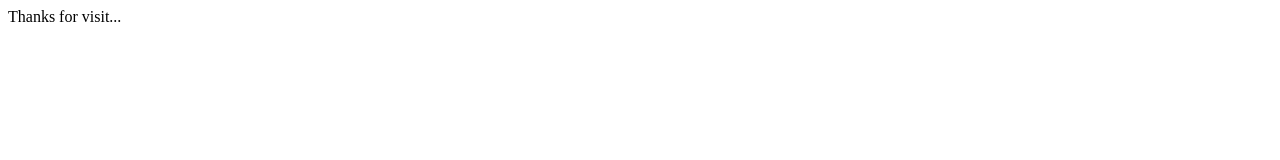
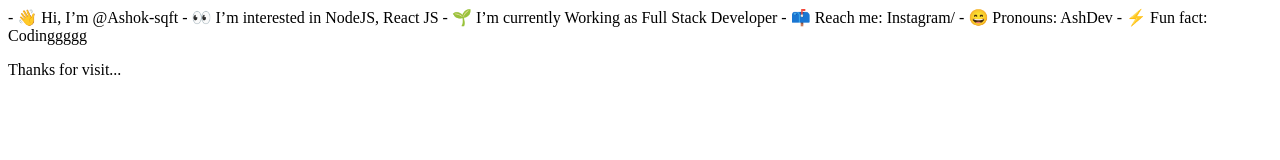
Before and after one commit to Ashok-sqft/ashok-sqft.github.com, a plain HTML site: page index.html in a window 1280 px wide. Drawn offline with Linux system fonts and the light colour scheme.

Commit message:
Update index.html

```diff
--- a/index.html
+++ b/index.html
@@ -1 +1,24 @@
-Thanks for visit...
+<html>
+  <head>
+
+  </head>
+  <body>
+
+- 👋 Hi, I’m @Ashok-sqft
+- 👀 I’m interested in NodeJS, React JS
+- 🌱 I’m currently Working as Full Stack Developer
+- 📫 Reach me: Instagram/
+- 😄 Pronouns: AshDev
+- ⚡ Fun fact: Codinggggg
+
+<!---
+Ashok-sqft/Ashok-sqft is a ✨ special ✨ repository because its `README.md` (this file) appears on your GitHub profile.
+You can click the Preview link to take a look at your changes.
+--->
+
+
+<p>
+    Thanks for visit...
+</p>
+  </body>
+</html>
```
